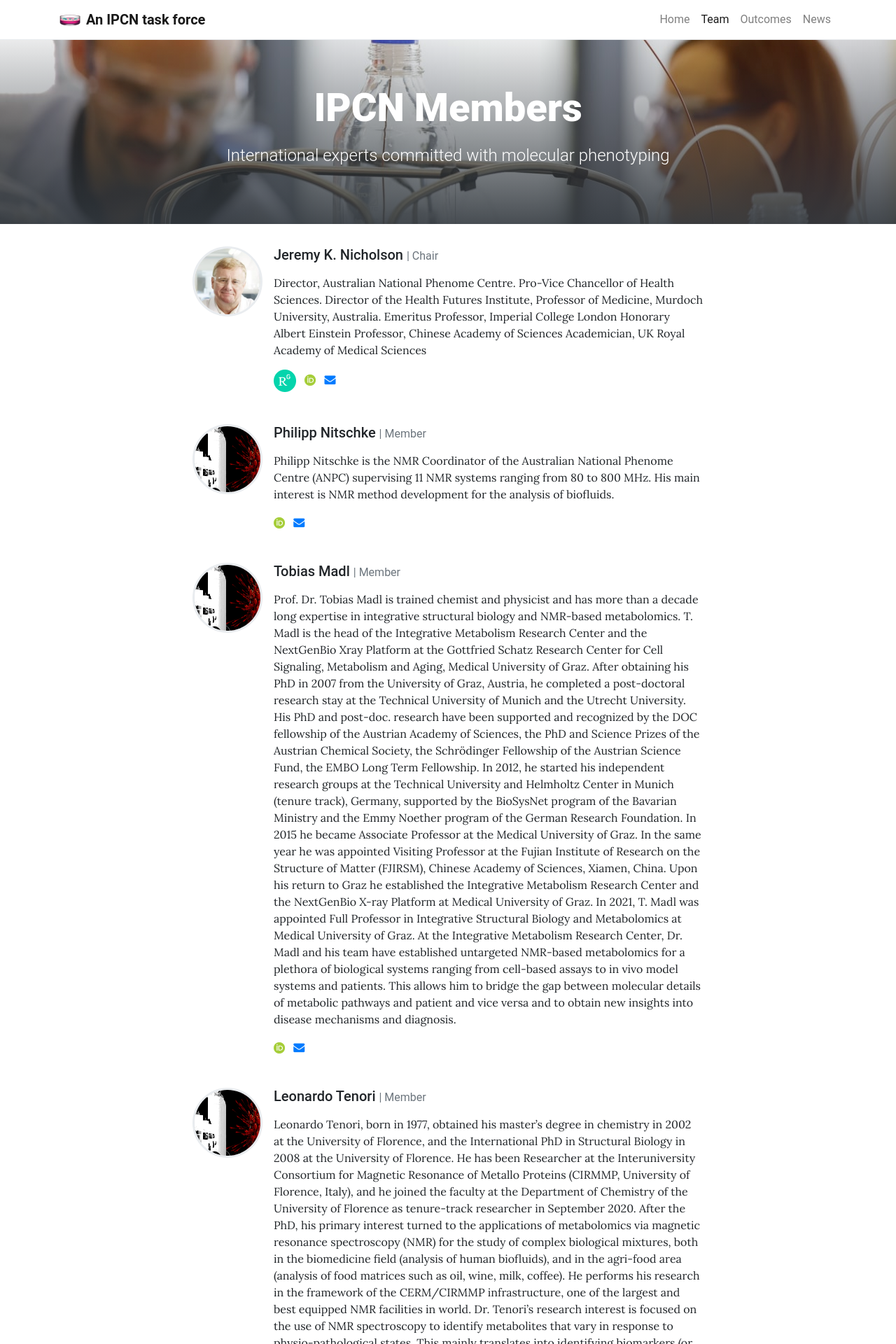
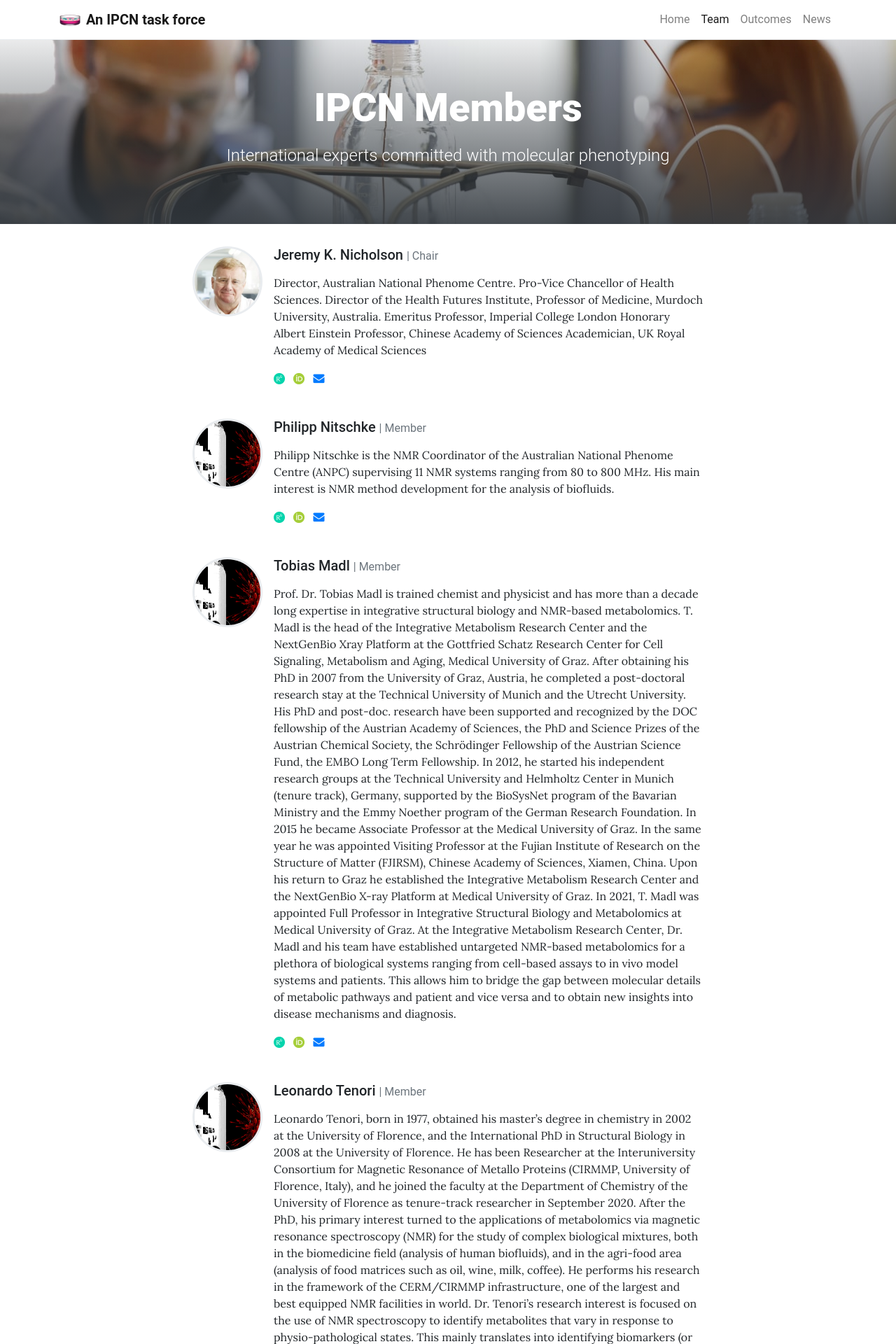
Before and after one commit to phenocare/IPCN, a Jekyll site: the page built from pages/team.md, in a window 1280 px wide. Shown: the top 1920 px of the page at 70% size. Built offline with Jekyll 4.4.1, drawn with Linux system fonts in a browser that asks for light colours.

Commit message:
updated team

```diff
--- a/_data/team.yml
+++ b/_data/team.yml
@@ -23,6 +23,7 @@
   description: > # Can be Markdown
     Philipp Nitschke is the NMR Coordinator of the Australian National Phenome Centre (ANPC) supervising 11 NMR systems ranging from 80 to 800 MHz.
     His main interest is NMR method development for the analysis of biofluids.
+  researchgate: Philipp-Nitschke
   orcid: 0000-0002-5814-7529
   email: philipp.nitschke@murdoch.edu.au
   # github: github_name
@@ -43,6 +44,7 @@
     In 2021, T. Madl was appointed Full Professor in Integrative Structural Biology and Metabolomics at Medical University of Graz.
     At the Integrative Metabolism Research Center, Dr. Madl and his team have established untargeted NMR-based metabolomics for a plethora of biological systems ranging from cell-based assays to in vivo model systems and patients.
     This allows him to bridge the gap between molecular details of metabolic pathways and patient and vice versa and to obtain new insights into disease mechanisms and diagnosis.
+  researchgate: Tobias-Madl-2
   orcid: 0000-0002-9725-5231
   email: tobias.madl@medunigraz.at
   # github: github_name
@@ -59,6 +61,7 @@
     Dr. Tenori's research interest is focused on the use of NMR spectroscopy to identify metabolites that vary in response to physio-pathological states.
     This mainly translates into identifying biomarkers (or panels of markers, or metabolic fingerprints) that can be used for diagnosis, prognosis, patient stratification, response to treatments, or to investigate the molecular mechanisms underlying the onset of diseases.
     In 2015 he was awarded with a Fellowship of the Italian Foundation “Veronesi” for the study of the metabolomic alterations in melanoma patients. He has collaboration with researchers and clinicians at local, national and international level.
+  researchgate: Leonardo-Tenori
   orcid: 0000-0001-6438-059X
   email: tenori@cerm.unifi.it
   # github: github_name
@@ -77,6 +80,7 @@
     The results of this research, published in international journals, have been cited several times not only in specialized literature but also in other sectors, in books, websites and also in non-specialist press.
     Claudio Luchinat has become one of the international reference points for metabolomics, and is invited to give plenary lectures on the topic at conferences both specialized and in other sectors.
     He is invited as a keynote speaker from research laboratories in various countries around the world, and invited to inaugurate new research centers and research infrastructures.
+  researchgate: Claudio-Luchinat-Lab
   orcid: 0000-0003-2271-8921
   email: luchinat@cerm.unifi.it
   # github: github_name
@@ -87,6 +91,7 @@
   image: assets/img/bug.png # Can be external link
   description: > # Can be Markdown
     University Hospital Tübingen, Laboratory for Metabolomics & Systems Medicine, Germany
+  researchgate: Christoph-Trautwein
   orcid: 0000-0003-4672-6395
   email: christoph.trautwein@med.uni-tuebingen.de
   # github: github_name
--- a/_sass/_team.scss
+++ b/_sass/_team.scss
@@ -15,4 +15,10 @@
     width: 16px;
     margin-top: -3px;
   }
+
+  .researchgate {
+    height: 16px;
+    width: 16px;
+    margin-top: -3px;
+  }
 }
```
